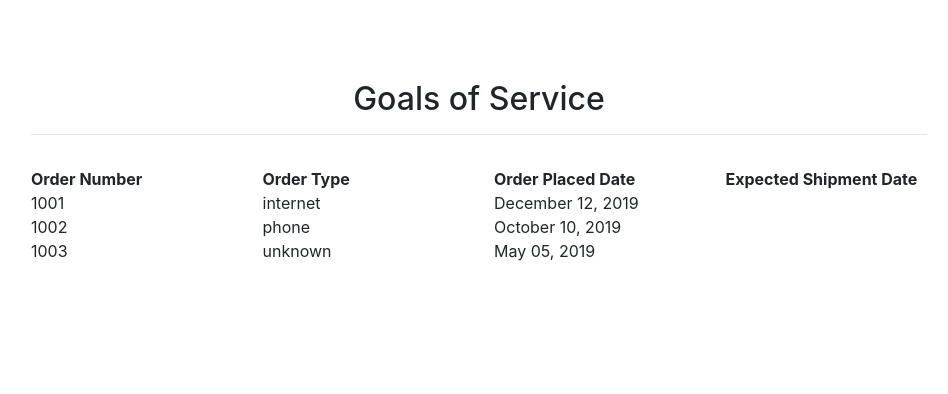
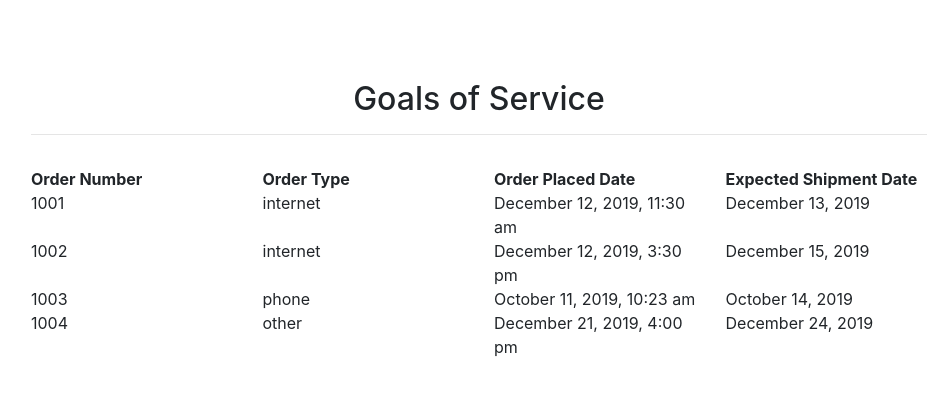
Before and after one commit to harjot85/goals-of-service, a React (Create React App) app: page / in a window 1280 px wide. Shown: the top 394 px of the page, without its empty margins (161-1109 px from the left). Built offline with nearby package versions, Linux system fonts and the light colour scheme.

Commit message:
First complete draft

```diff
--- a/src/components/orders.jsx
+++ b/src/components/orders.jsx
@@ -1,6 +1,12 @@
 import React, { Component } from "react";
 import { Row, Col } from "reactstrap";
-import  moment  from "moment";
+import moment from "moment";
+
+const DATE = "MMMM DD, YYYY";
+const TIME = "hh:mm a";
+const DATE_AND_TIME = "MMMM DD, YYYY, h:mm a";
+const SUNDAY = "su";
+const SATURDAY = "sa";
 
 function OrderHeader() {
   return (
@@ -15,27 +21,35 @@ function OrderHeader() {
 
 class Orders extends Component {
   state = {
+    //number property of orders object is used as a key, therefore, needs to be unique
     orders: [
       {
         number: "1001",
         type: "internet",
-        placedDate: "2019-12-12",
+        placedDate: "2019-12-12 11:30 am",
         expectedShipmentDate: ""
       },
       {
         number: "1002",
-        type: "phone",
-        placedDate: "2019-10-10",
+        type: "internet",
+        placedDate: "2019-12-12 3:30 pm",
         expectedShipmentDate: ""
       },
       {
         number: "1003",
-        type: "unknown",
-        placedDate: "2019-5-5",
+        type: "phone",
+        placedDate: "2019-10-11 10:23 am",
+        expectedShipmentDate: ""
+      },
+      {
+        number: "1004",
+        type: "other",
+        placedDate: "2019-12-21, 4:00 pm",
         expectedShipmentDate: ""
       }
     ],
 
+    //here, goalsOfService represents days taken to process an order based on the category(how the order was placed)
     orderType: [
       {
         category: "internet",
@@ -46,13 +60,71 @@ class Orders extends Component {
         goalsOfService: "2"
       },
       {
-        category: "unknown",
+        category: "other",
         goalsOfService: "3"
       }
-    ]
+    ],
+
+    //dates fetched from Holidays table
+    holidays: ["January 1", "February 18", "April 19", "December 25"]
   };
+
+  getServiceDaysByType = orderType => {
+    const index = this.state.orderType.findIndex(x => x.category === orderType);
+    const serviceDays = this.state.orderType[index].goalsOfService;
+    return serviceDays;
+  };
+
+  getShipmentDateByType = (orderType, orderPlacedDate) => {
+    let serviceDays = this.getServiceDaysByType(orderType);
+    let shipmentDate = moment(orderPlacedDate)
+      .add(serviceDays, "days")
+      .format(DATE_AND_TIME);
+
+    // Add a day to the shipment date if order is placed after 2pm
+    var expectedShipment = this.isOrderedAfterTwo(shipmentDate)
+      ? moment(shipmentDate).add(1, "days")
+      : shipmentDate;
+
+    //add 1 day to shipment if holiday
+    var isHoliday = this.state.holidays.includes(
+      moment(expectedShipment).format("MMMM DD")
+    );
+    if (isHoliday) moment(expectedShipment).add(1, "days");
+
+    //pad days if weekend
+    var padDays = this.padShipmentDateIfWeekend(expectedShipment);
+    expectedShipment = moment(shipmentDate).add(padDays, "days");
+
+    return moment(expectedShipment).format(DATE);
+  };
+
+  padShipmentDateIfWeekend = date => {
+    var day = moment(date)
+      .format("dd")
+      .toLowerCase();
+    var addDays = 0;
+    if (day === SATURDAY) {
+      addDays = 2;
+    } else if (day === SUNDAY) {
+      addDays = 1;
+    }
+    return addDays;
+  };
+
+  //This function will take the date the order was placed and will check the time
+  //If the order was placed after 2:00pm, it will add 1 business day to the expected shipment day
+  isOrderedAfterTwo = date => {
+    var orderTime = moment(date)
+      .format(TIME)
+      .valueOf();
+    var orderDeadlineTime = moment("2:00 pm", TIME)
+      .format(TIME)
+      .valueOf();
+    return moment(orderTime, TIME).isAfter(moment(orderDeadlineTime, TIME));
+  };
+
   render() {
-      console.log(moment('2018-05-05').format("MMMM DD, YYYY"))
     return (
       <>
         <div style={{ margin: "5rem 15%" }}>
@@ -65,8 +137,10 @@ class Orders extends Component {
             <Row key={order.number}>
               <Col>{order.number}</Col>
               <Col>{order.type}</Col>
-              <Col>{moment(order.placedDate).format('MMMM DD, YYYY')}</Col>
-              <Col>{order.expectedShipmentDate}</Col>
+              <Col>{moment(order.placedDate).format(DATE_AND_TIME)}</Col>
+              <Col>
+                {this.getShipmentDateByType(order.type, order.placedDate)}
+              </Col>
             </Row>
           ))}
         </div>
```
